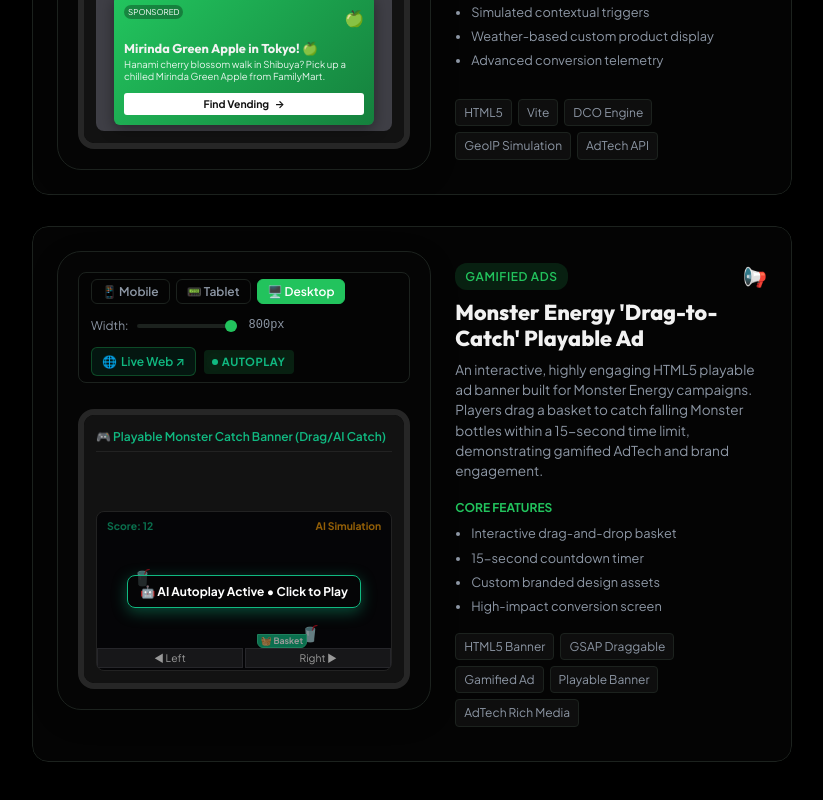
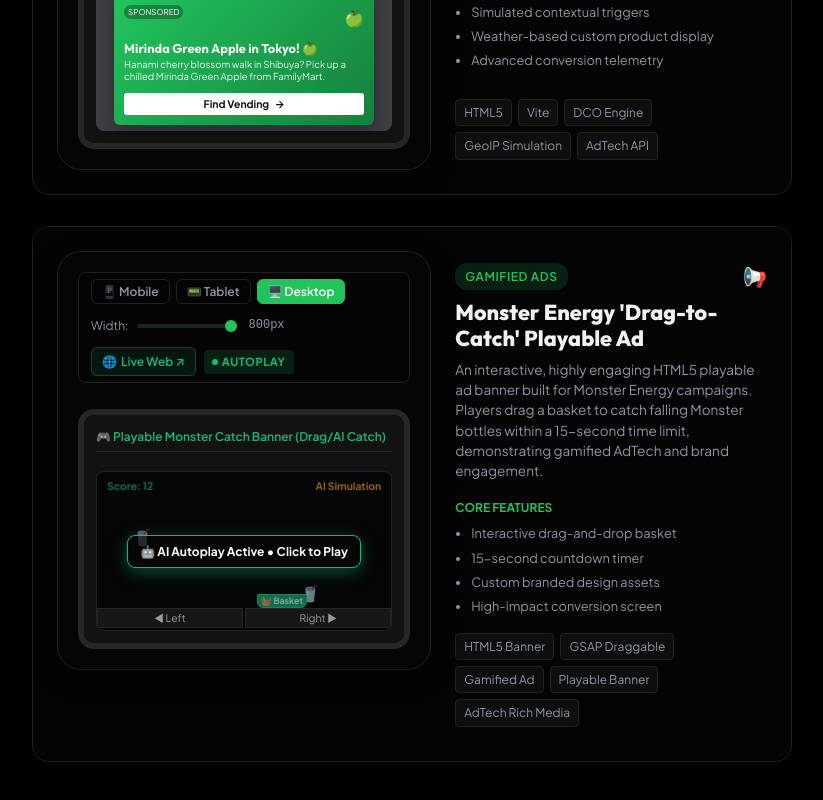
Before and after one commit to We13b-MD/My-portfolio-app, a React (Vite) app: page / in a window 1280 px wide. Shown: the part 4130-4930 px from the top of the page, without its empty margins (448-1271 px from the left). Built offline with nearby package versions, Linux system fonts and the light colour scheme.

Commit message:
fix: resolve mobile aspect-ratio stretch and overflow bug on physical devices

```diff
--- a/src/components/Simulator.tsx
+++ b/src/components/Simulator.tsx
@@ -141,8 +141,9 @@ export default function Simulator({ projectId, language }: SimulatorProps) {
           background: '#0a0a0a',
           borderRadius: '16px',
           border: '6px solid #262626',
-          aspectRatio: projectId.startsWith('rich-media') ? 'auto' : '16/10',
-          minHeight: '280px',
+          aspectRatio: projectId.startsWith('rich-media') ? 'auto' : (customWidth <= 480 ? 'auto' : '16/10'),
+          height: projectId.startsWith('rich-media') ? 'auto' : (customWidth <= 480 ? '320px' : 'auto'),
+          minHeight: projectId.startsWith('rich-media') ? '240px' : '280px',
           display: 'flex',
           flexDirection: 'column',
           position: 'relative',
--- a/src/index.css
+++ b/src/index.css
@@ -593,6 +593,15 @@ button, input, textarea, select {
     width: 50px;
     height: 50px;
   }
+
+  /* Responsive layout padding reductions to prevent squeezed visuals on actual mobile phones */
+  .layout-grid {
+    padding: 0 10px !important;
+  }
+
+  .glass-card {
+    padding: 14px !important;
+  }
 }
 
 /* ==========================================
```
